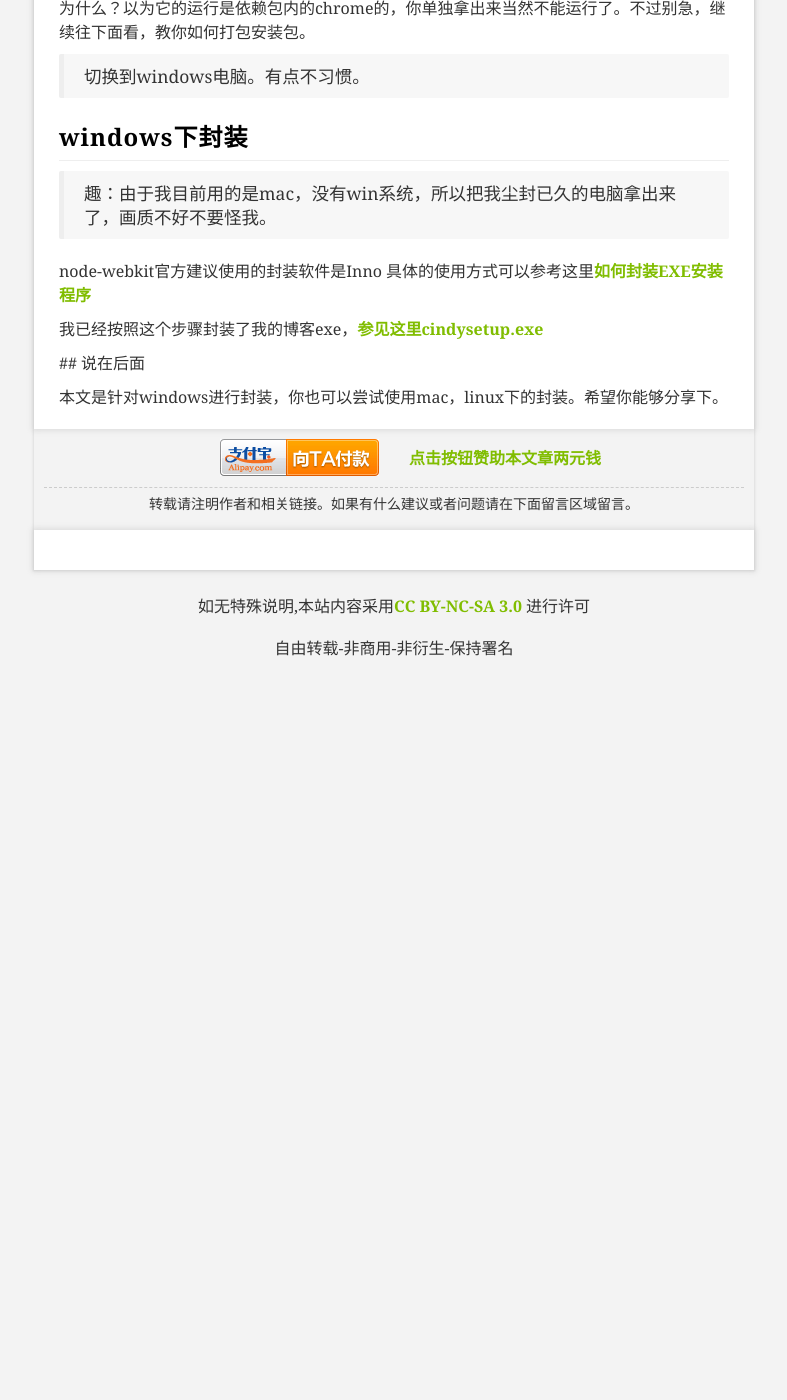
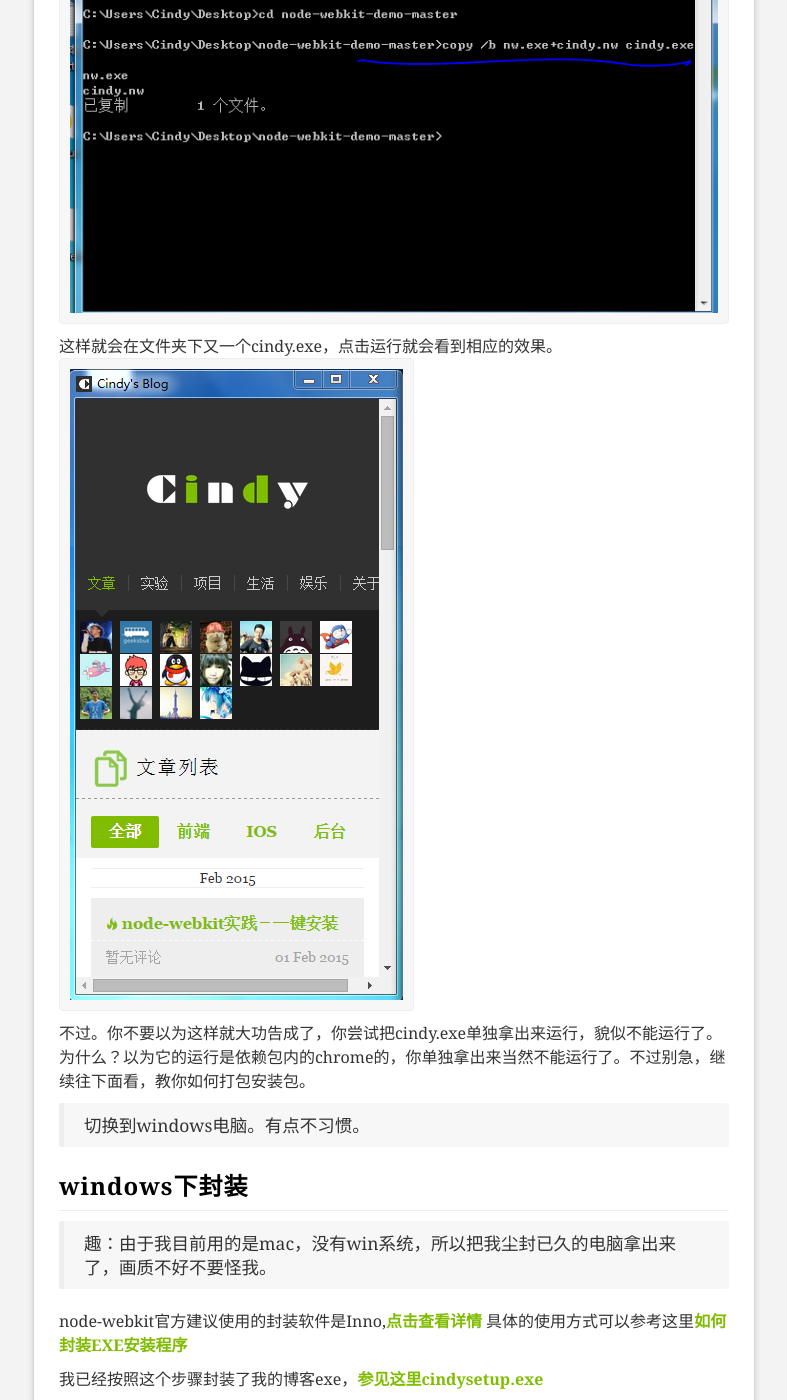
Before and after one commit to icindy/icindy.github.io, a Jekyll site: the page built from _posts/2015-02-01-node-webkit-do.md, in a window 1280 px wide and 1400 px high, scrolled down 2827 px. Shown: the whole window, without its empty margins (246-1033 px from the left). Built offline with Jekyll 4.4.1, drawn with Linux system fonts in a browser that asks for light colours; nearby versions of some CDN libraries; comment, search, counter and statistics services are not loaded; before the commit the page ends 3551 px from its top, so only the background shows below that.

Commit message:
修改文章

```diff
--- a/_posts/2015-02-01-node-webkit-do.md
+++ b/_posts/2015-02-01-node-webkit-do.md
@@ -107,10 +107,10 @@ node-webkit: https://github.com/rogerwang/node-webkit
 
  >趣：由于我目前用的是mac，没有win系统，所以把我尘封已久的电脑拿出来了，画质不好不要怪我。
 
- node-webkit官方建议使用的封装软件是Inno
+ node-webkit官方建议使用的封装软件是Inno,[点击查看详情](https://github.com/rogerwang/node-webkit/wiki/How-to-package-and-distribute-your-apps#setup-on-windows)
  具体的使用方式可以参考这里[如何封装EXE安装程序](http://jingyan.baidu.com/article/36d6ed1f50ecfc1bcf4883aa.html)
 
- 我已经按照这个步骤封装了我的博客exe，[参见这里cindysetup.exe](https://github.com/icindy/node-webkit-demo)
+ 我已经按照这个步骤封装了我的博客exe，[参见这里cindysetup.exe](https://github.com/icindy/node-webkit-demo/tree/master/exe%E6%96%87%E4%BB%B6)
 
  ## 说在后面
 
```
Also changed, not shown: images/post/node-webkit/dos2.png (added), images/post/node-webkit/xg1.png (added).
